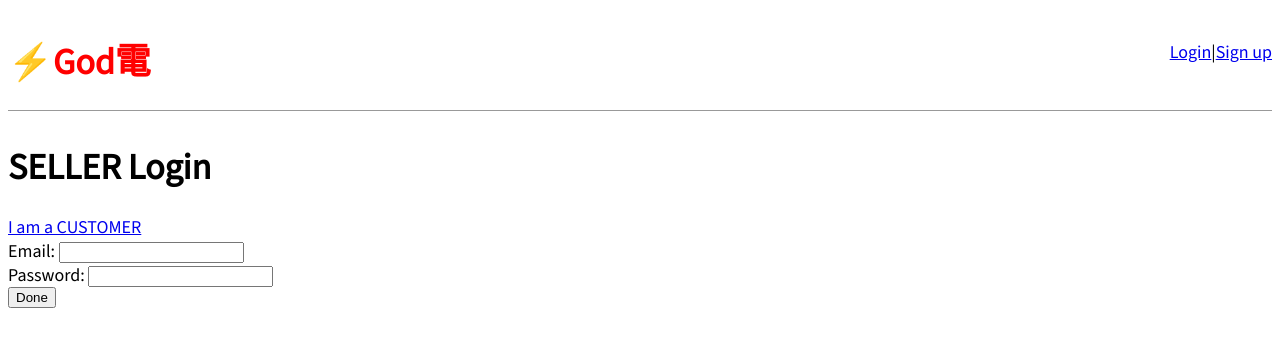
After one commit to Djangogogogro/Django_Shopping_Web, a Django app: page /user/login/1 in a window 1280 px wide. The commit adds this page. Shown: the top 347 px of the page. Run offline with Django 5.2, Linux system fonts and the light colour scheme.

Commit message:
賣家可建立及查看商品

```diff
--- a/blog/models.py
+++ b/blog/models.py
@@ -3,7 +3,7 @@ from django.urls import reverse
 
 # Create your models here.
 class Product(models.Model):
-    product_ID = models.IntegerField()
+    product_ID = models.CharField(max_length = 255, blank=True, null=True, unique=True)
     name = models.CharField(max_length = 255)
     price = models.IntegerField()
     quantity = models.IntegerField()
--- a/templates/customer_login.html
+++ b/templates/add_products.html
@@ -2,10 +2,11 @@
 {% extends "base.html" %}
 
 {% block content %}
-  <h1>Login</h1>
+
   <form action="" method="post">
     {% csrf_token %}
     {{ form }}
-    <input type="submit" value="Done">
+    <input type="submit" value="Add">
   </form>
+
 {% endblock content %}
--- a/templates/base.html
+++ b/templates/base.html
@@ -19,12 +19,16 @@
             </div>
             <div class="nav-right">
                 {% if request.session.user_ID %}
-                  <a href="{% url 'Shopping Cart' %}">Shopping Cart</a> |
-                  <span>{{ request.session.user_name }}</span> |
-                  <a href="{% url 'logout' %}">Logout</a>
+                    {% if 'C' in request.session.user_ID %}
+                        <a href="{% url 'Shopping Cart' %}">Shopping Cart</a> |
+                    {% else %}
+                        <a href="{% url 'My Products' %}">My Products</a> |
+                    {% endif %}
+                    <span>{{ request.session.user_name }}</span> |
+                    <a href="{% url 'logout' %}">Logout</a>
                 {% else %}
-                  <a href="{% url 'Login' %}">Login</a> |
-                  <a href="{% url 'New User' model_type='customer' %}">Sign up</a>
+                    <a href="{% url 'Login' model_type='customer' %}">Login</a> |
+                    <a href="{% url 'New User' model_type='customer' %}">Sign up</a>
                 {% endif %}
             </div>
         </header>
--- /dev/null
+++ b/templates/login.html
@@ -0,0 +1,19 @@
+<!-- templates/post_new.html -->
+{% extends "base.html" %}
+
+{% block content %}
+
+  {% if model_type == 'customer' %}
+    <h1>CUSTOMER Login</h1>
+    <a href="{% url 'Login' model_type='seller' %}">I am a SELLER</a>
+  {% else %}
+    <h1>SELLER Login</h1>
+    <a href="{% url 'Login' model_type='customer' %}">I am a CUSTOMER</a>
+  {% endif %}
+
+  <form action="" method="post">
+    {% csrf_token %}
+    {{ form }}
+    <input type="submit" value="Done">
+  </form>
+{% endblock content %}
--- a/templates/post_detail.html
+++ b/templates/post_detail.html
@@ -5,7 +5,7 @@
   <div class="post-entry">
     <h2>{{ product.name }}</h2>
     <p>${{ product.price }} NTD</p>
-    <p>remins {{ product.quantity }}</p>
+    <p>remains {{ product.quantity }}</p>
   </div>
   <form method="post" action="{% url 'Add To Cart' object.pk %}">
     {% csrf_token %}
--- a/user_system/models.py
+++ b/user_system/models.py
@@ -5,7 +5,7 @@ from blog.models import (
 )
 
 class User(models.Model):
-    user_ID = models.IntegerField()
+    user_ID = models.CharField(max_length = 255)
     user_mail = models.CharField(max_length = 255)
     user_name = models.CharField(max_length = 255)
     user_password = models.CharField(max_length = 255) #Hash
--- a/user_system/urls.py
+++ b/user_system/urls.py
@@ -1,17 +1,21 @@
 # blog/urls.py
 from django.urls import path
-from .views import (
+from user_system.views import (
     Register_View,
-    Customer_Login_View,
+    Login_View,
     logout_view,
     Add_To_Cart_View,
-    Shopping_Cart_View
+    Shopping_Cart_View,
+    My_Products_View,
+    Add_Products,
 )
 
 urlpatterns = [
     path("new/<str:model_type>", Register_View.as_view(), name="New User"),
-    path("login/", Customer_Login_View.as_view(), name="Login"),
+    path("login/<str:model_type>", Login_View.as_view(), name="Login"),
     path('logout/', logout_view, name='logout'),
     path('product/<int:pk>/add/', Add_To_Cart_View.as_view(), name='Add To Cart'),
     path('ShoppingCart', Shopping_Cart_View.as_view(), name='Shopping Cart'),
+    path('MyProducts', My_Products_View.as_view(), name='My Products'),
+    path('MyProducts/add', Add_Products.as_view(), name='Add Products'),
 ]
--- a/user_system/views.py
+++ b/user_system/views.py
@@ -20,10 +20,10 @@ class Register_View(CreateView):
     success_url = reverse_lazy('home')
 
     def get_model_class(self):
-        model_type = self.kwargs.get('model_type')
-        if model_type == 'customer':
+        self.model_type = self.kwargs.get('model_type')
+        if self.model_type == 'customer':
             return Customer
-        elif model_type == 'seller':
+        elif self.model_type == 'seller':
             return Seller
         else:
             raise ValueError("Invalid model type")
@@ -40,23 +40,38 @@ class Register_View(CreateView):
     def form_valid(self, form):
         model = self.get_model_class()
         count = model.objects.count() + 1
-        form.instance.user_ID = count
+        form.instance.user_ID = f'{(self.model_type[0]).upper()}{str(count)}'
 
         form.instance.user_password = make_password(form.instance.user_password)
 
         return super().form_valid(form)
 
-class Customer_Login_View(FormView):
-    template_name = 'customer_login.html'
+class Login_View(FormView):
+    template_name = 'login.html'
     form_class = CustomerLoginForm
     success_url = reverse_lazy('home')
+
+    def get_model_class(self):
+        self.model_type = self.kwargs.get('model_type')
+        if self.model_type == 'customer':
+            return Customer
+        elif self.model_type == 'seller':
+            return Seller
+        else:
+            raise ValueError("Invalid model type")
+
+    def get_context_data(self, **kwargs):
+        context = super().get_context_data(**kwargs)
+        context['model_type'] = self.kwargs.get('model_type')
+        return context
 
     def form_valid(self, form):
         email = form.cleaned_data['user_mail']
         password = form.cleaned_data['user_password']
+        model = self.get_model_class()
 
         try:
-            customer = Customer.objects.get(user_mail=email)
+            customer = model.objects.get(user_mail=email)
             if check_password(password, customer.user_password):
                 self.request.session['user_ID'] = customer.user_ID
                 self.request.session['user_name'] = customer.user_name
@@ -65,7 +80,7 @@ class Customer_Login_View(FormView):
             else:
                 form.add_error(None, "password error")
                 return self.form_invalid(form)
-        except Customer.DoesNotExist:
+        except model.DoesNotExist:
             form.add_error('user_mail', "帳號不存在")
             return self.form_invalid(form)
 
@@ -97,3 +112,41 @@ class Add_To_Cart_View(View):
             cart_item.save()
 
         return redirect('home')
+
+class My_Products_View(ListView):
+    model = Product
+    template_name = "my_products.html"
+    context_object_name = "products"
+
+    def get_queryset(self):
+        user_id = self.request.session.get('user_ID')
+        if not user_id:
+            return redirect('Login')
+        try:
+            seller = Seller.objects.get(user_ID=user_id)
+            return seller.products.all()
+        except Seller.DoesNotExist:
+            return Product.objects.none()
+
+class Add_Products(CreateView):
+    model = Product
+    template_name = "add_products.html"
+    fields = ["name", "price", "quantity"]
+    success_url = reverse_lazy('home')
+
+    def form_valid(self, form):
+        current_user_id = self.request.session.get('user_ID')
+        if not current_user_id:
+            return redirect('Login')
+
+        response = super().form_valid(form)
+        count = Product.objects.count()
+        if form.cleaned_data['quantity'] != 0:
+            is_product_state = 'IS' #in stock
+        form.instance.product_ID = f'{is_product_state}_{str(count)}'
+        self.object.save()
+
+        seller = Seller.objects.get(user_ID = current_user_id)
+        seller.products.add(self.object)
+
+        return response
```
Also changed, not shown: templates/my_products.html (added, +17 -0 lines), blog/migrations/0002_alter_product_product_id.py (added), db.sqlite3.
